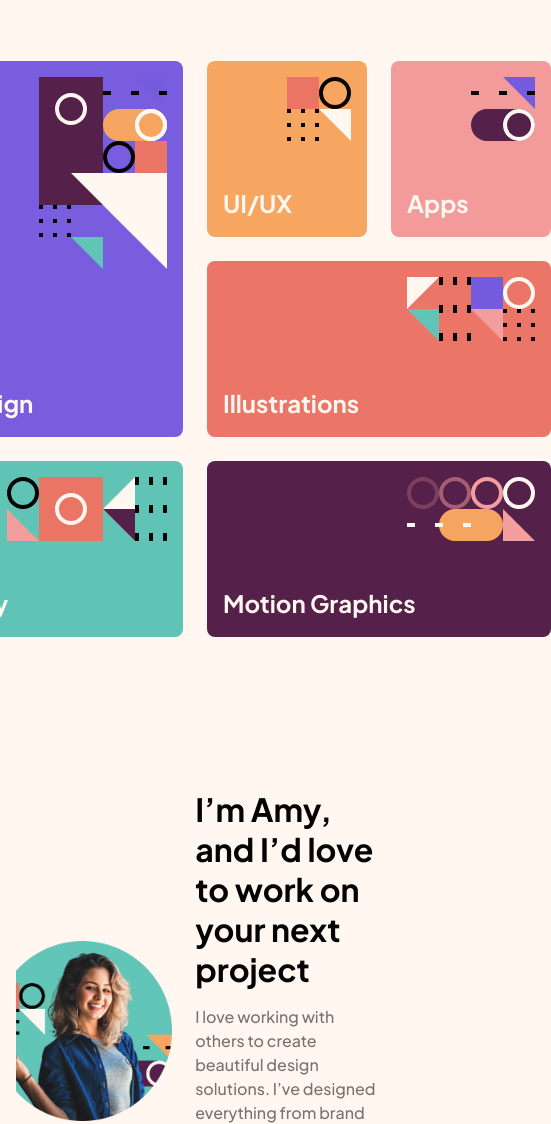
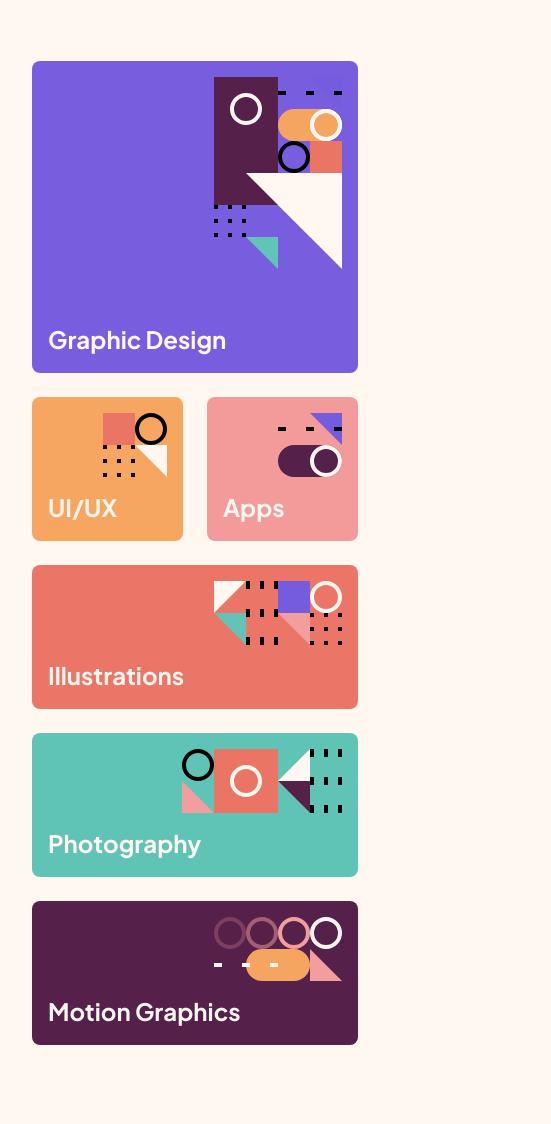
Before and after one commit to Lee-folkes/Single-Page-Design-Portfolio, a plain HTML site: page index.html in a window 390 px wide. Shown: the part 511-1635 px from the top of the page, 551 px wide, since content can reach past the window. Drawn offline with nearby package versions, Linux system fonts and the light colour scheme.

Commit message:
Added mobile layout for hero section, fixed scaling issues for hero between screen sizes

```diff
--- a/index.html
+++ b/index.html
@@ -24,9 +24,10 @@
                 <p>With over ten years of experience in various design disciplines, I’m your one-stop shop for your design needs.</p>
             </div>
         </div>
-        <section class="hero-section container margin-top-700 margin-bottom-700">
-            <div class="hero-wrapper">
+        <section class="hero-section  margin-top-700 margin-bottom-700">
+            <div class="hero-wrapper container">
                 <div class="card graphic-design">
+                    <div class="card-content">
                         <div class="card-image">
                             <img src="./img/pattern-graphic-design.svg" alt="">
                         </div>
@@ -34,7 +35,9 @@
                             <h2>Graphic Design</h2>
                         </div>
                     </div>
+                </div>
                 <div class="card ui">
+                    <div class="card-content">
                         <div class="card-image">
                             <img src="./img/pattern-ui-ux.svg" alt="">
                         </div>
@@ -42,7 +45,9 @@
                             <h2>UI/UX</h2>
                         </div>
                     </div>
+                </div>
                 <div class="card apps">
+                    <div class="card-content">
                         <div class= "card-image">
                             <img src="./img/pattern-apps.svg" alt="">
                         </div>
@@ -50,7 +55,9 @@
                             <h2>Apps</h2>
                         </div>
                     </div>
+                </div>
                 <div class="card photo">
+                    <div class="card-content">
                         <div class= "card-image">
                             <img src="./img/pattern-photography.svg" alt="">
                         </div>
@@ -58,7 +65,9 @@
                             <h2>Photography</h2>
                         </div>
                     </div>
+                </div>
                 <div class="card illustrations">
+                    <div class="card-content">
                         <div class= "card-image">
                             <img src="./img/pattern-illustrations.svg" alt="">
                         </div>
@@ -66,12 +75,15 @@
                             <h2>Illustrations</h2>
                         </div>
                     </div>
+                </div>
                 <div class="card motion">
+                    <div class="card-content">
                         <div class= "card-image">
                             <img src="./img/pattern-motion-graphics.svg" alt="">
                         </div>
                         <div class = "card-title">
                             <h2>Motion Graphics</h2>
+                        </div>
                     </div>
                 </div>
             </div>
--- a/style.css
+++ b/style.css
@@ -182,6 +182,7 @@ body{
 .hero-section{
     display: flex;
     align-items: center;
+    margin-inline: auto;
 }
 .card{
     position: relative;
@@ -208,31 +209,43 @@ body{
 .graphic-design{
     background-color: var(--clr-accent-blue);
     grid-area: graphic;
+
 }
 
 .ui{
     background-color: var(--clr-accent-yellow);
     grid-area: ui;
+
 }
 
 .apps{
     background-color:var(--clr-accent-pink);
     grid-area: apps;
+
 }
 
 .photo{
     background-color: var(--clr-accent-cyan);
     grid-area: photo;
+
 }
 
 .illustrations{
     background-color: var(--clr-accent-red);
     grid-area: illus;
+
 }
 
 .motion{
     background-color: var(--clr-accent-purple);
     grid-area: motion;
+
+}
+
+.card-content{
+  width: 10vw;
+  height: 11vw;
+
 }
 
 .hero-wrapper{
@@ -242,10 +255,10 @@ body{
     justify-content: center;
     width: 100%;
     margin: 0;
-    /* grid-template-columns: repeat(10rem); */
-    grid-template-columns: 10rem 10rem 10rem 10rem 10rem 10rem;
+    grid-template-columns: repeat(6, 1fr);
+    /* grid-template-columns: 10rem 10rem 10rem 10rem 10rem 10rem; */
     /* grid-template-rows: repeat(max-height (11rem)); */
-    grid-template-rows: 11rem 11rem;
+    /* grid-template-rows: repeat(2, auto); */
     gap: 1.5rem;
     grid-template-areas:
     "graphic graphic ui apps photo photo"
@@ -254,15 +267,36 @@ body{
 
 /* hero tablet layout */
 
-@media (max-width: 768px){
+@media (max-width: 880px){
 
   .hero-wrapper{
-    grid-template-columns: 10rem 10rem 10rem 10rem;
-    grid-template-rows: 11rem 11rem 11rem;
+    grid-template-columns: repeat(4, 1fr);
+    grid-template-rows: repeat(3, 8rem);
+    /* grid-template-columns: 10rem 10rem 10rem 10rem;
+    grid-template-rows: 11rem 11rem 11rem; */
     grid-template-areas:
     "graphic graphic ui apps"
     "graphic graphic illus illus"
     "photo photo motion motion";
+  }
+}
+
+/* hero mobile layout */
+
+@media (max-width: 500px){
+
+  .hero-wrapper{
+    grid-template-columns: repeat(2, 1fr);
+    grid-template-rows: repeat(6, 9rem);
+    /* grid-template-columns: 10rem 10rem 10rem 10rem;
+    grid-template-rows: 11rem 11rem 11rem; */
+    grid-template-areas:
+    "graphic graphic"
+    "graphic graphic"
+    "ui apps"
+    "illus illus"
+    "photo photo"
+    "motion motion";
   }
 }
 
```
Lines whose indentation alone changed are shown as unchanged.
